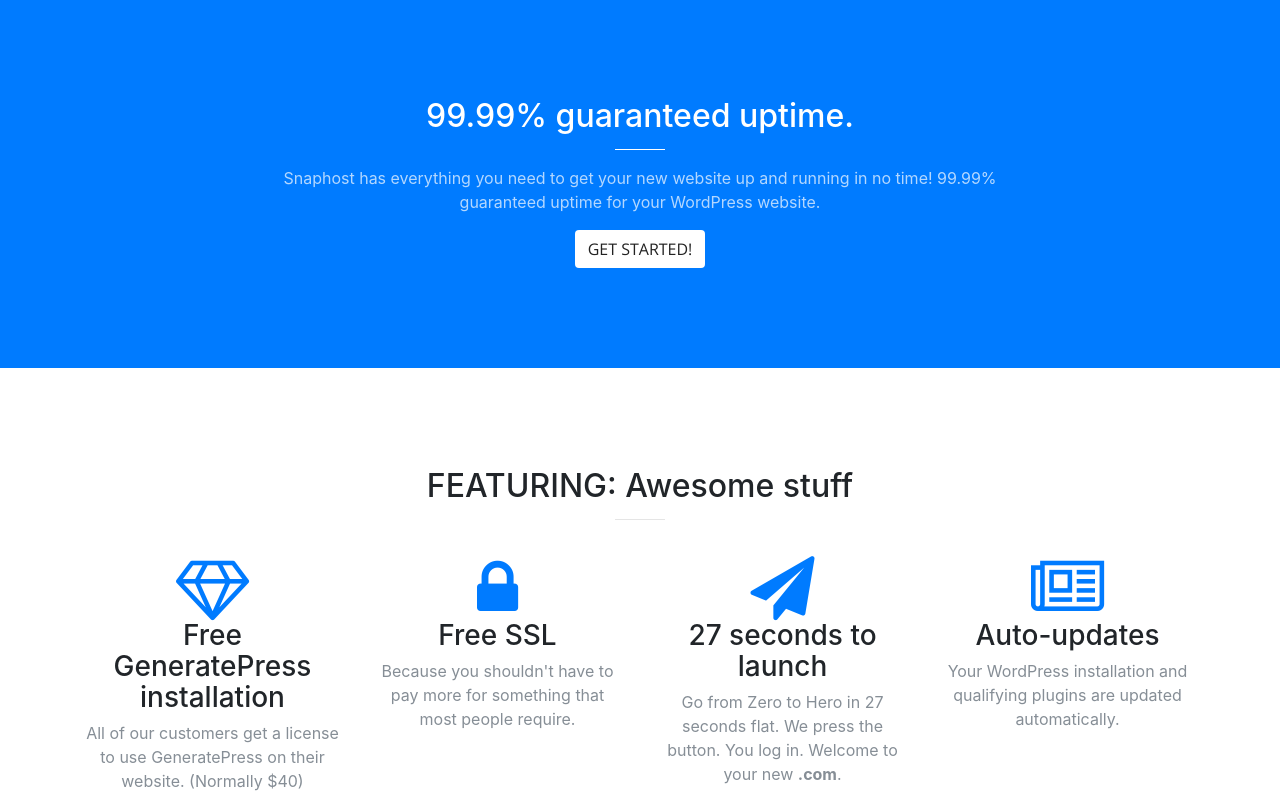
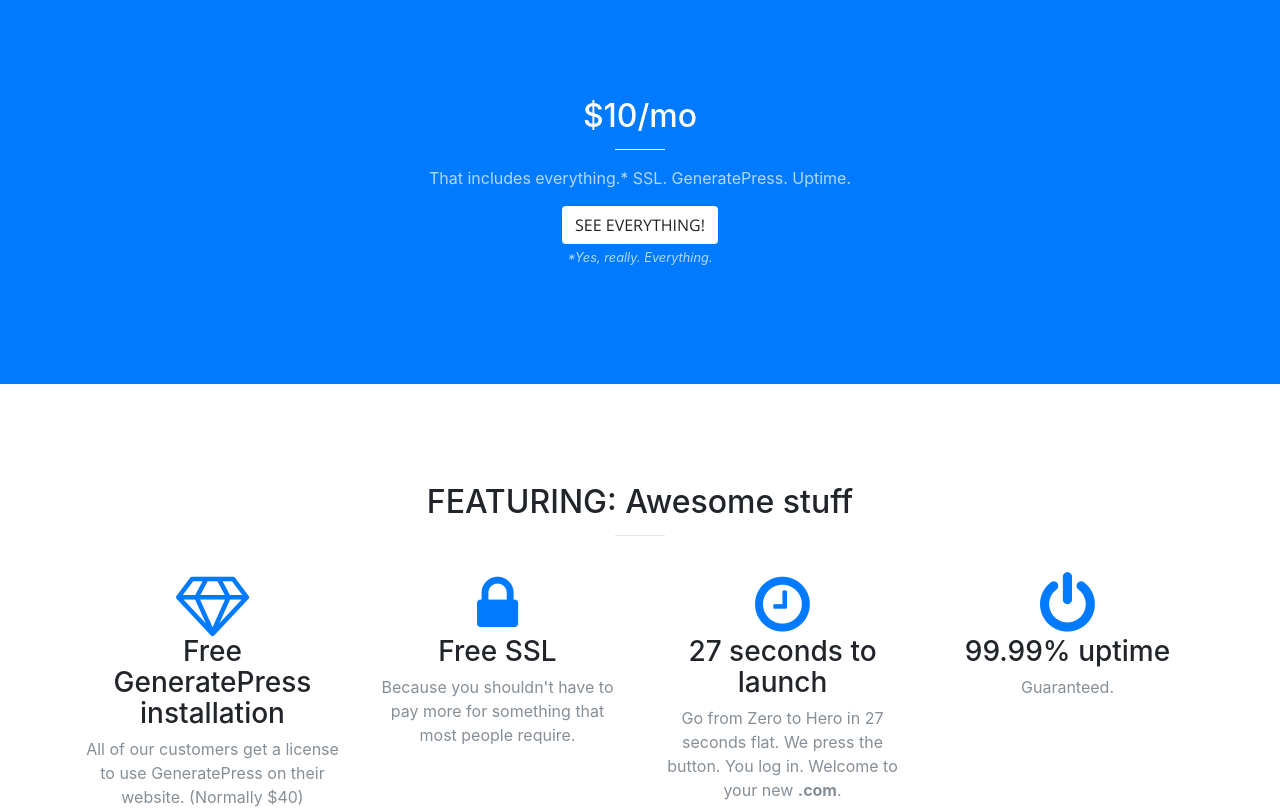
Before and after one commit to snaphost/snaphost.github.io, a website with bundled scripts: page index.html in a window 1280 px wide. Shown: the part 802-1614 px from the top of the page. Built offline with nearby package versions, Linux system fonts and the light colour scheme.

Commit message:
Added favicon

```diff
--- a/index.html
+++ b/index.html
@@ -23,6 +23,14 @@
 
     <!-- Custom styles for this template -->
     <link href="css/creative.min.css" rel="stylesheet">
+
+    <!-- favicon -->
+    <link rel="apple-touch-icon" sizes="180x180" href="./apple-touch-icon.png">
+    <link rel="icon" type="image/png" sizes="32x32" href="./favicon-32x32.png">
+    <link rel="icon" type="image/png" sizes="16x16" href="./favicon-16x16.png">
+    <link rel="manifest" href="./manifest.json">
+    <link rel="mask-icon" href="./safari-pinned-tab.svg" color="#f05f40">
+    <meta name="theme-color" content="#ffffff">
 
   </head>
 
@@ -69,10 +77,13 @@
       <div class="container">
         <div class="row">
           <div class="col-lg-8 mx-auto text-center">
-            <h2 class="section-heading text-white">99.99% guaranteed uptime.</h2>
+            <h2 class="section-heading text-white">$10/mo</h2>
             <hr class="light">
-            <p class="text-faded">Snaphost has everything you need to get your new website up and running in no time! 99.99% guaranteed uptime for your WordPress website.</p>
-            <a class="btn btn-default btn-xl js-scroll-trigger" href="#services">Get Started!</a>
+            <p class="text-faded">
+              That includes everything.* SSL. GeneratePress. Uptime.
+            </p>
+            <a class="btn btn-default btn-xl js-scroll-trigger" href="#features">See everything!</a>
+            <p class="text-faded"><small><em>*Yes, really. Everything.</em></small></p>
           </div>
         </div>
       </div>
@@ -105,16 +116,16 @@
           </div>
           <div class="col-lg-3 col-md-6 text-center">
             <div class="service-box">
-              <i class="fa fa-4x fa-paper-plane text-primary sr-icons"></i>
+              <i class="fa fa-4x fa-clock-o text-primary sr-icons"></i>
               <h3>27 seconds to launch</h3>
               <p class="text-muted">Go from Zero to Hero in 27 seconds flat. We press the button. You log in. Welcome to your new <strong>.com</strong>.</p>
             </div>
           </div>
           <div class="col-lg-3 col-md-6 text-center">
             <div class="service-box">
-              <i class="fa fa-4x fa-newspaper-o text-primary sr-icons"></i>
-              <h3>Auto-updates</h3>
-              <p class="text-muted">Your WordPress installation and qualifying plugins are updated automatically.</p>
+              <i class="fa fa-4x fa-power-off text-primary sr-icons"></i>
+              <h3>99.99% uptime</h3>
+              <p class="text-muted">Guaranteed.</p>
             </div>
           </div>
         </div>
```
Also changed, not shown: browserconfig.xml (added, +9 -0 lines), android-chrome-192x192.png (added), android-chrome-512x512.png (added), apple-touch-icon.png (added), favicon-16x16.png (added), favicon-32x32.png (added), favicon.ico (added), manifest.json (added), mstile-150x150.png (added), safari-pinned-tab.svg (added), 2 other files.
